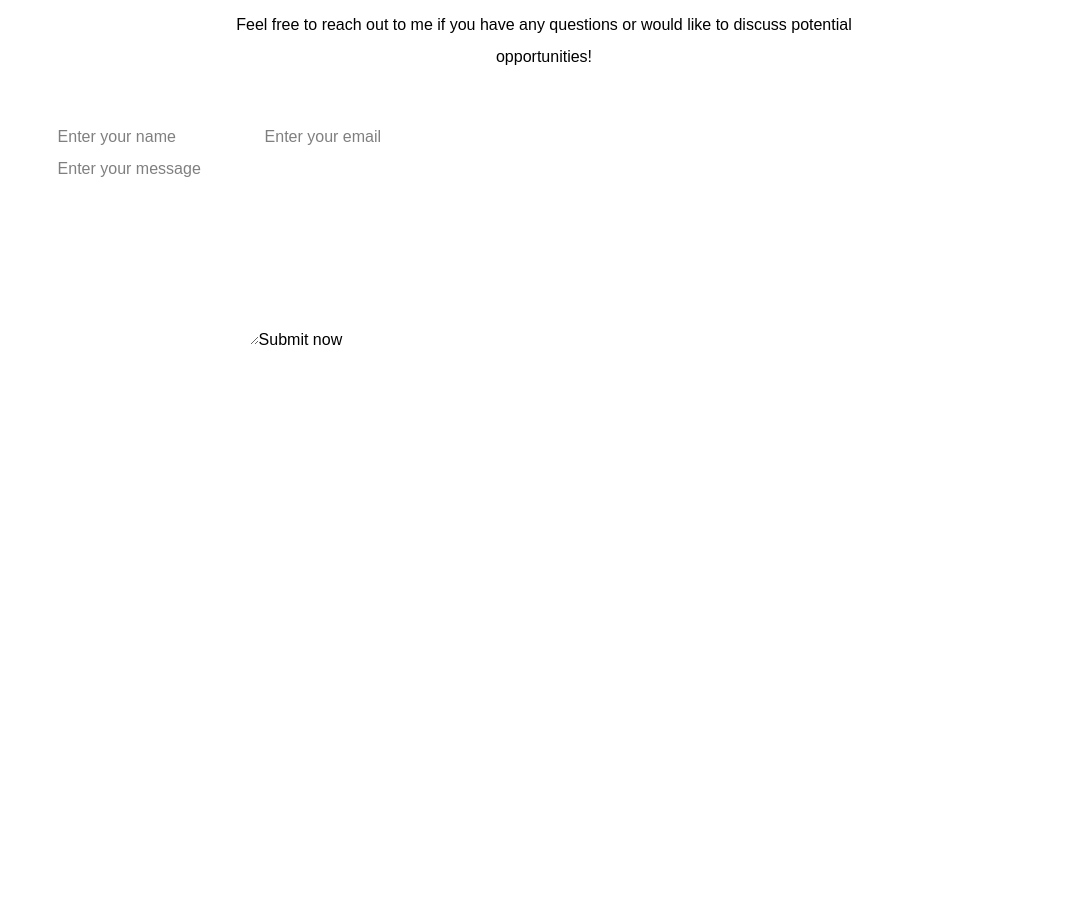
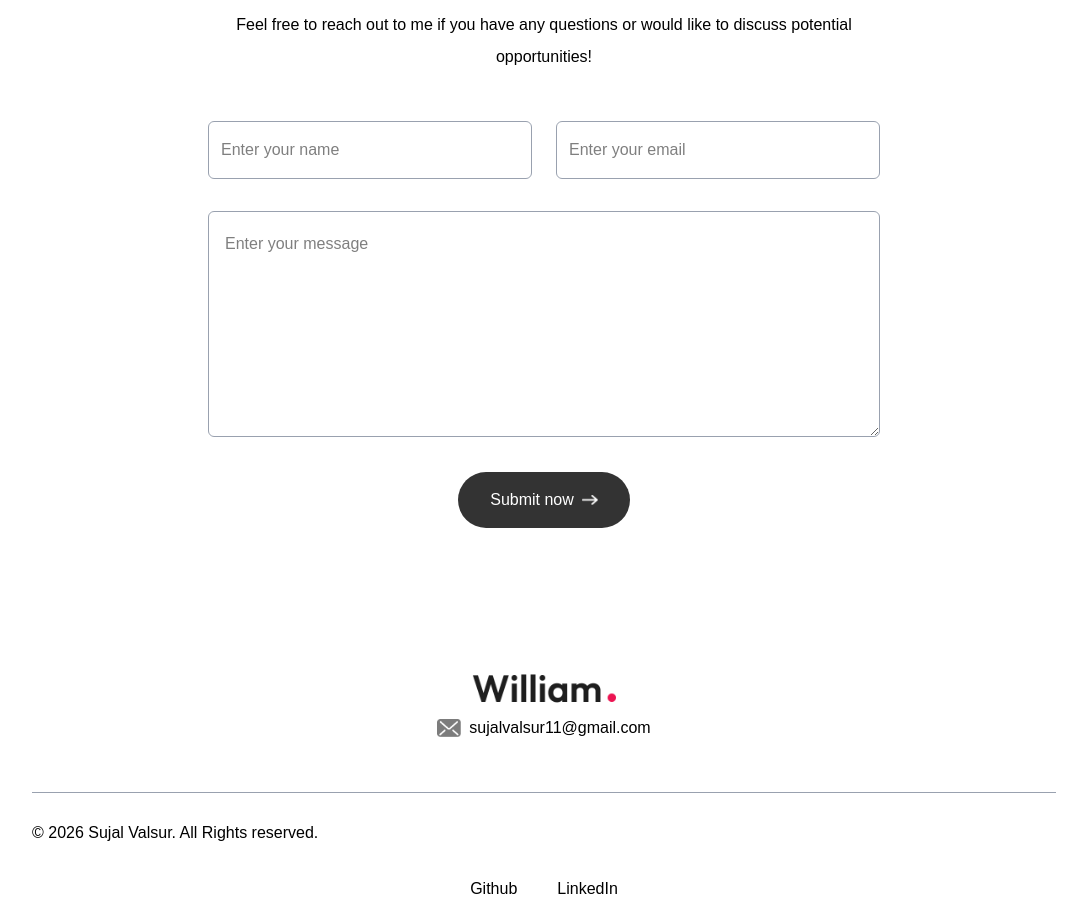
Before and after one commit to sujal2694/Portfolio-sujal, a Next.js app in the folder portfolio/: page / in a window 1280 px wide. Shown: the part 3300-4205 px from the top of the page, without its empty margins (96-1183 px from the left). Before the commit the page ends 3696 px from the top, so only its background shows below. Built offline with nearby package versions, Linux system fonts and the light colour scheme; a web font is replaced by a local one.

Commit message:
feat: add Footer component and enhance Contact form with submission logic

```diff
--- a/portfolio/app/page.js
+++ b/portfolio/app/page.js
@@ -1,6 +1,7 @@
 "use client";
 import About from "@/components/About";
 import Contact from "@/components/Contact";
+import Footer from "@/components/Footer";
 import Header from "@/components/Header";
 import Navbar from "@/components/Navbar";
 import Services from "@/components/Services";
@@ -15,6 +16,7 @@ export default function Home() {
       <Services />
       <Work />
       <Contact />
+      <Footer />
     </>
   );
 }
--- a/portfolio/components/Contact.jsx
+++ b/portfolio/components/Contact.jsx
@@ -1,21 +1,50 @@
-import React from 'react'
+import { assets } from '@/assets/assets'
+import Image from 'next/image'
+import React, { useState } from 'react'
 
 const Contact = () => {
+    const [result, setResult] = useState("");
+
+    const onSubmit = async (event) => {
+        event.preventDefault();
+        setResult("Sending....");
+        const formData = new FormData(event.target);
+
+        formData.append("access_key", "6809ebfd-fdc1-468b-9ce3-d4ee9b813bfa");
+
+        const response = await fetch("https://api.web3forms.com/submit", {
+            method: "POST",
+            body: formData
+        });
+
+        const data = await response.json();
+
+        if (data.success) {
+            setResult("Form Submitted Successfully");
+            event.target.reset();
+        } else {
+            console.log("Error", data);
+            setResult(data.message);
+        }
+    };
     return (
-        <div className='w-full px-[12%] py-10 scroll-mt-20 bg-[url("/footer-bg-color.png")] bg-no-repeat bg-[length:90%_auto] ' id='contact'>
+        <div className='w-full px-[12%] py-10 scroll-mt-20' id='contact'>
             <h4 className='text-center mb-2 text-lg font-ovo'>Connect with me</h4>
             <h2 className='text-center text-5xl font-ovo'>Get In Touch</h2>
 
             <p className='text-center max-w-2xl mx-auto mt-5 mb-12 font-ovo'>Feel free to reach out to me if you have any questions or would like to discuss potential opportunities!</p>
 
-            <form>
-                <div>
-                    <input type="text" placeholder='Enter your name' required />
-                    <input type="email" placeholder='Enter your email' required />
+            <form onSubmit={onSubmit} className='max-w-2xl mx-auto'>
+                <div className='grid grid-cols-auto gap-6 mt-10 mb-8'>
+                    <input name='name' type="text" placeholder='Enter your name' required className='flex-1 p-3 outline-none border-[0.5px] border-gray-400 rounded-md bg-white' />
+                    <input name='email' type="email" placeholder='Enter your email' required className='flex-1 p-3 outline-none border-[0.5px] border-gray-400 rounded-md bg-white' />
                 </div>
-                <textarea rows={6} placeholder='Enter your message' required></textarea>
+                <textarea name='message' className='w-full p-4 outline-none border-[0.5px] border-gray-400 rounded-md bg-white mb-6' rows={6} placeholder='Enter your message' required></textarea>
 
-                <button type='submit'>Submit now</button>
+                <button type='submit' className='py-3 px-8 w-max flex items-center justify-between gap-2 bg-black/80 text-white rounded-full mx-auto hover:bg-black duration-500'>Submit now
+                    <Image src={assets.right_arrow_white} alt='right-arrow' className='w-4' /></button>
+
+                <p className='mt-4'>{result}</p>
             </form>
         </div>
     )
--- /dev/null
+++ b/portfolio/components/Footer.jsx
@@ -0,0 +1,28 @@
+import { assets } from '@/assets/assets'
+import Image from 'next/image'
+import React from 'react'
+
+const Footer = () => {
+  return (
+    <div className='mt-20'>
+      <div className="text-center">
+        <Image src={assets.logo} alt='' className='w-36 mx-auto' />
+
+        <div className='w-max flex items-center gap-2 mx-auto'>
+            <Image src={assets.mail_icon} alt='' className='w-6' />
+            sujalvalsur11@gmail.com
+        </div>
+      </div>
+
+      <div className='text-center sm:flex items-center justify-between border-t border-gray-400 mx-[10%] mt-12 py-6'>
+        <p>&copy; 2026 Sujal Valsur. All Rights reserved.</p>
+      </div>
+      <ul className='flex items-center gap-10 justify-center mt-4 sm:mt-0'>
+        <li><a target='_blank' href="https://github.com/sujal2694">Github</a></li>
+        <li><a target='_blank' href="https://www.linkedin.com/in/sujal-valsur">LinkedIn</a></li>
+      </ul>
+    </div>
+  )
+}
+
+export default Footer
```
